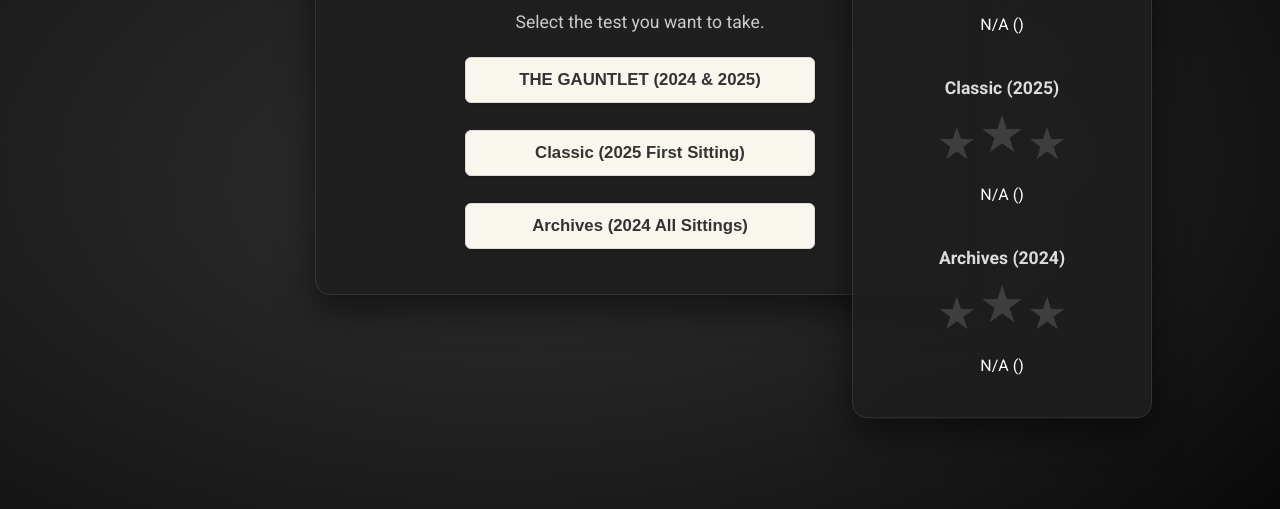
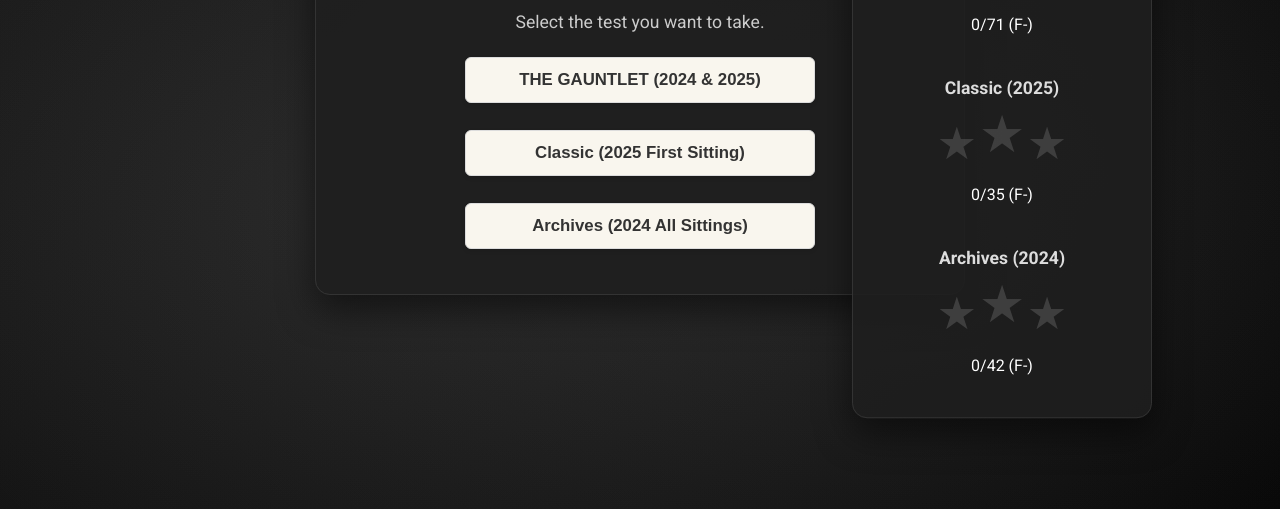
Before and after one commit to kakp0/SWEN326-Quiz-Practice, a plain HTML site: page index.html in a window 1280 px wide. Shown: the part 291-800 px from the top of the page. Drawn offline with Linux system fonts and the light colour scheme.

Commit message:
Update index.html

```diff
--- a/index.html
+++ b/index.html
@@ -57,7 +57,7 @@
                         </div>
                     </div>
                     <span class="score-total-grade">
-                        <span class="score-text">N/A</span> (<span class="grade-text"></span>)
+                        <span class="score-text">0/71</span> (<span class="grade-text">F-</span>)
                     </span>
                 </div>
             </div>
@@ -73,7 +73,7 @@
                         </div>
                     </div>
                     <span class="score-total-grade">
-                        <span class="score-text">N/A</span> (<span class="grade-text"></span>)
+                        <span class="score-text">0/35</span> (<span class="grade-text">F-</span>)
                     </span>
                 </div>
             </div>
@@ -89,7 +89,7 @@
                         </div>
                     </div>
                     <span class="score-total-grade">
-                        <span class="score-text">N/A</span> (<span class="grade-text"></span>)
+                        <span class="score-text">0/42</span> (<span class="grade-text">F-</span>)
                     </span>
                 </div>
             </div>
```
